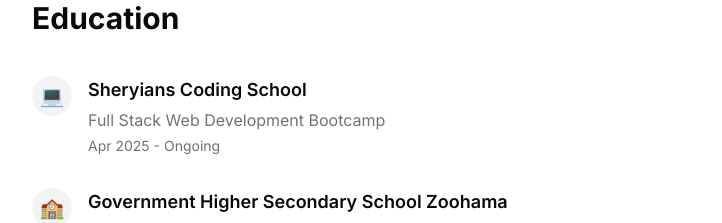
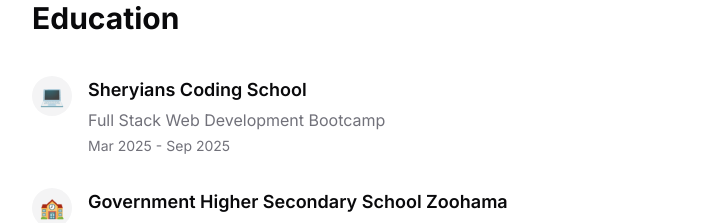
Before and after one commit to Zuhaib-dev/new-portfolio, a Next.js app: page / in a window 1280 px wide. Shown: the part 1440-1663 px from the top of the page, without its empty margins (192-914 px from the left). Built offline with nearby package versions, Linux system fonts and the light colour scheme.

Commit message:
Updated educaition Section

```diff
--- a/components/education.tsx
+++ b/components/education.tsx
@@ -6,7 +6,7 @@
   {
     institution: "Sheryians Coding School",
     degree: "Full Stack Web Development Bootcamp",
-    period: "Apr 2025 - Ongoing",
+    period: "Mar 2025 - Sep 2025",
     // gpa: "Completed with Merit",
     icon: "💻",
   },
```
